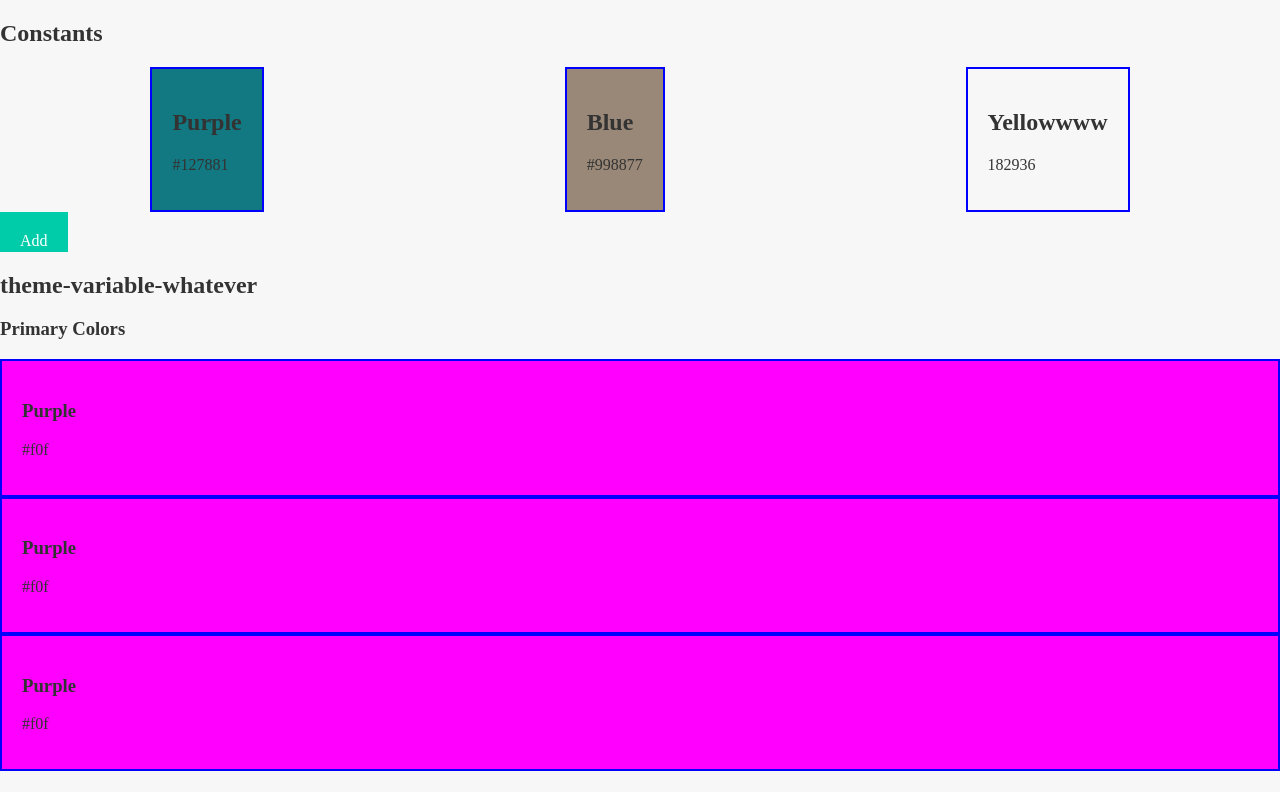
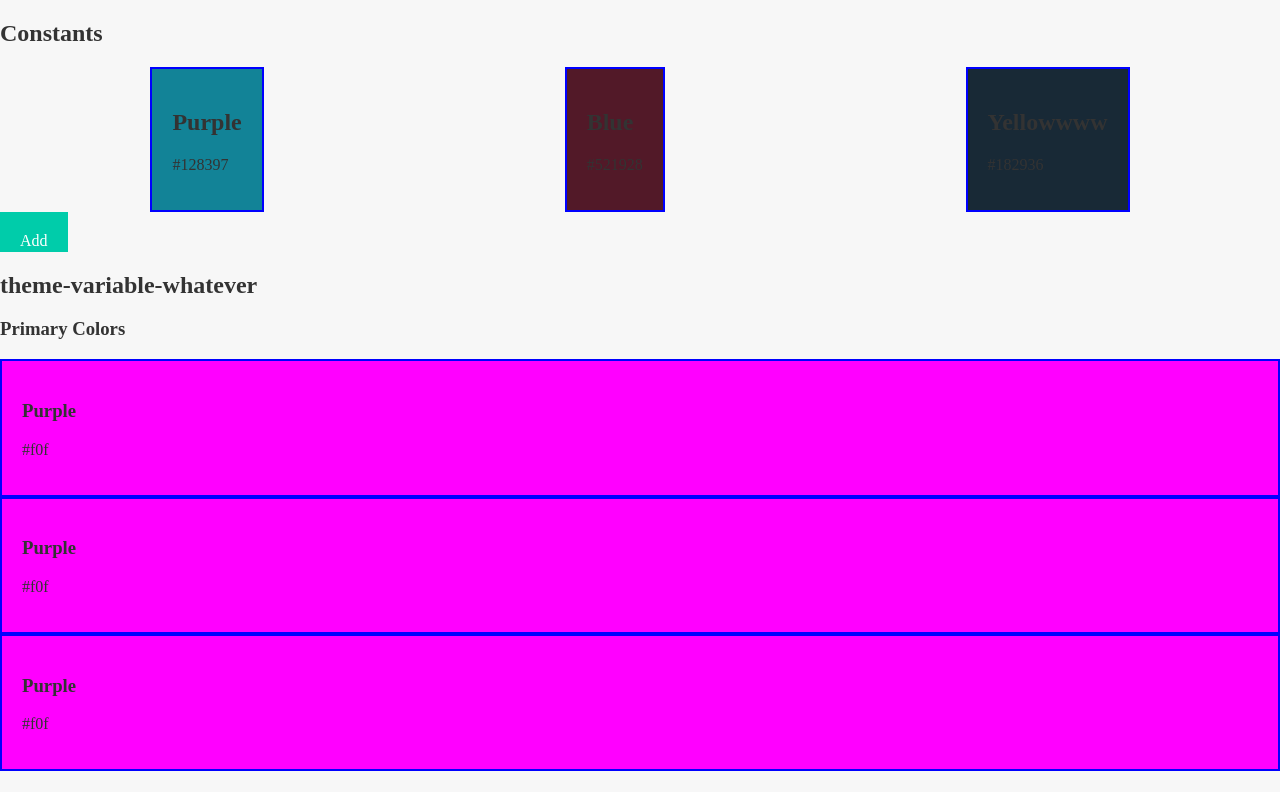
Before and after one commit to unumux/tg-site, a React (Create React App) app: page / in a window 1280 px wide. Shown: the top 792 px of the page. Built offline with nearby package versions, Linux system fonts and the light colour scheme.

Commit message:
merge conflict

```diff
--- a/src/components/Constants.js
+++ b/src/components/Constants.js
@@ -33,9 +33,9 @@ export const Constants = props =>
     <StyledConstants>
         <Heading>Constants</Heading>
             <Swatches>
-                <Swatch name='Purple' hex='#127881' />
-                <Swatch name='Blue' hex='#998877' />
-                <Swatch name='Yellowwww' hex='182936' />
+                <Swatch name='Purple' hex='#128397' />
+                <Swatch name='Blue' hex='#521928' />
+                <Swatch name='Yellowwww' hex='#182936' />
             </Swatches>
             <Add>Add</Add>
     </StyledConstants>
```
